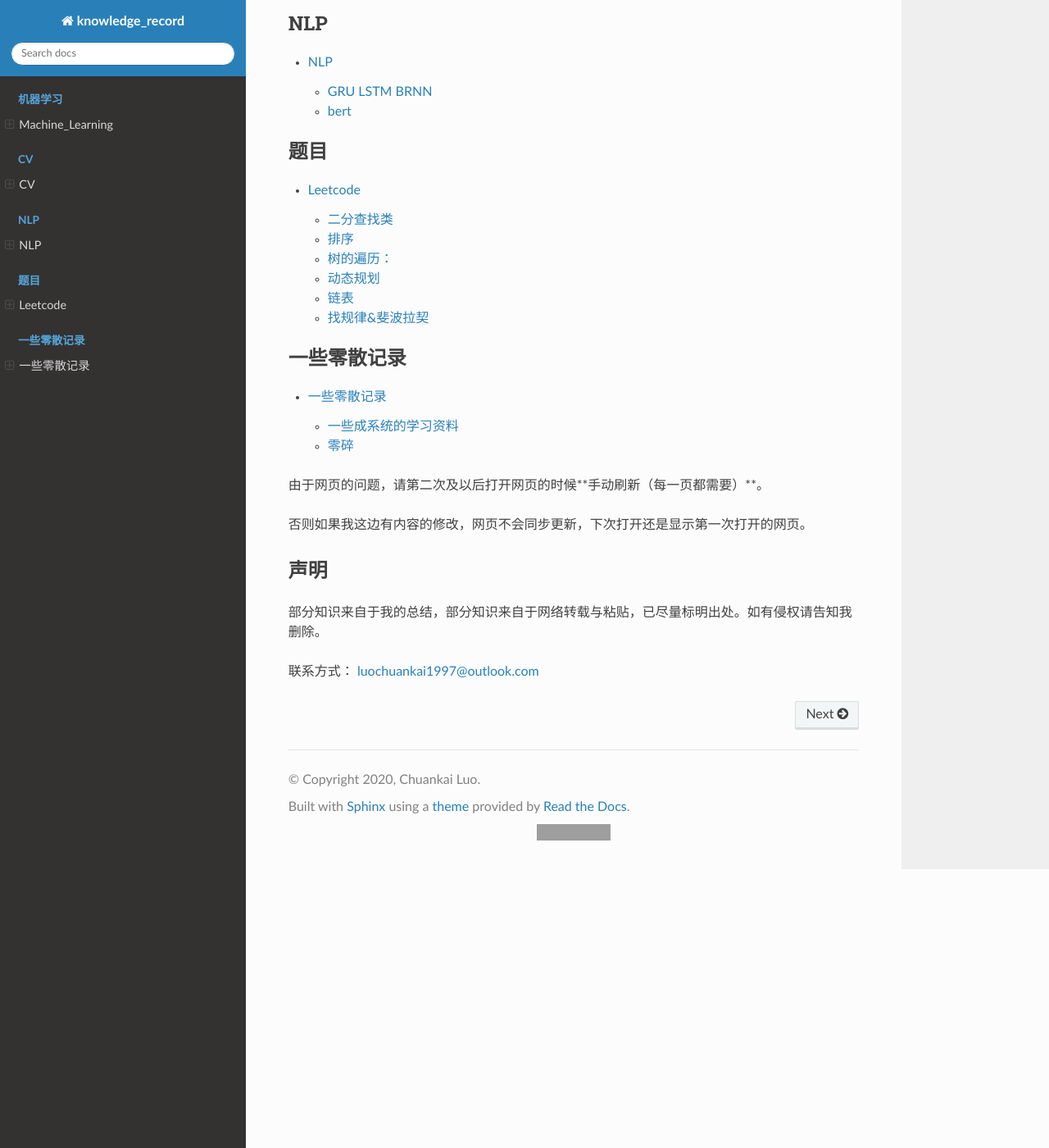
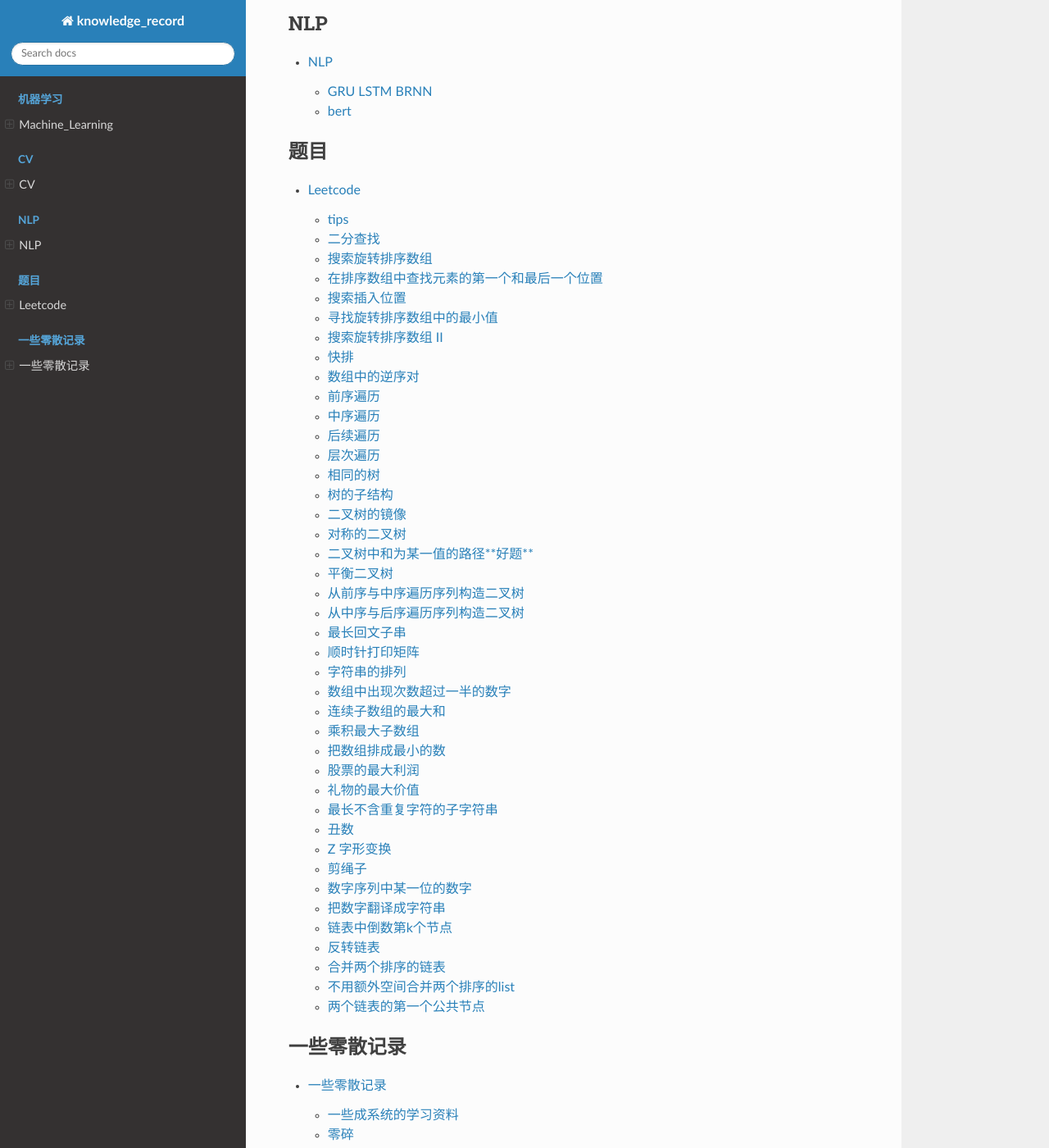
Before and after one commit to luochuankai-JHU/knowledge_record, a Sphinx documentation site: the page built from docs/index.rst, in a window 1280 px wide and 1400 px high, scrolled down 704 px. Shown: the whole window at 82% size. Built offline with Sphinx 7.4.7 and the Read the Docs theme 2.0.0, drawn with Linux system fonts in a browser that asks for light colours; some of the changed lines change nothing that is shown; grey boxes are pictures that could not be loaded.

Commit message:
leetcode

```diff
--- a/docs/leetcode/leetcode.rst
+++ b/docs/leetcode/leetcode.rst
@@ -7,11 +7,14 @@
 Leetcode
 ******************
 
-tips:
+这里保存一些我做题的解答和心得
 
-**面试写题的时候可以把注释也写上**
+tips
+--------------
 
-**写题的时候，在最前面写几个例子**
+面试写题的时候可以把注释也写上
+
+写题的时候，在最前面写几个例子
 
 
 二分查找类
@@ -135,8 +138,6 @@
             return [left,right]
 
 
-
-
 搜索插入位置
 -------------------------------
 
@@ -158,13 +159,6 @@
                 else:
                     l = mid + 1
             return l
-
-
-
-
-
-
-
 
 
 寻找旋转排序数组中的最小值
@@ -283,6 +277,17 @@
     print("before sort:",s)
     s1 = quicksort(s, left = 0, right = len(s) - 1)
     print("after sort:",s1)
+
+数组中的逆序对
+----------------------
+剑指 Offer 51.
+
+在数组中的两个数字，如果前面一个数字大于后面的数字，则这两个数字组成一个逆序对。输入一个数组，求出这个数组中的逆序对的总数。
+
+| 输入: [7,5,6,4]
+| 输出: 5
+
+这个是真不会...做法是用到归并排序...
 
 
 树的遍历：
@@ -615,8 +620,6 @@
                     return False
                 this_level = next_level
             return True
-
-
 
 
 二叉树中和为某一值的路径**好题**
@@ -990,19 +993,17 @@
 
 链接：https://leetcode-cn.com/problems/maximum-product-subarray/solution/duo-chong-si-lu-qiu-jie-by-powcai-3/
 
-思路很巧妙！ 因为这个题目比上一题难在，虽然现在的cur可能是一个很小的负数（但是绝对值大），再乘一个负数后就会变得很大。所以绝对值很重要。
-大正数和小负数（绝对值大）都要保存记录。而不是像上一题只用记录一个就行
+| 思路很巧妙！ 因为这个题目比上一题难在，虽然现在的cur可能是一个很小的负数（但是绝对值大），再乘一个负数后就会变得很大。所以绝对值很重要。
+| 大正数和小负数（绝对值大）都要保存记录。而不是像上一题只用记录一个就行
 
 
 还有一种解法暂时没太明白，也先记录下来。
 
 思路三：根据符号的个数 [^2]
 
-当负数个数为偶数时候，全部相乘一定最大
-
-当负数个数为奇数时候，它的左右两边的负数个数一定为偶数，只需求两边最大值
-
-当有 0 情况，重置就可以了
+| 当负数个数为偶数时候，全部相乘一定最大
+| 当负数个数为奇数时候，它的左右两边的负数个数一定为偶数，只需求两边最大值
+| 当有 0 情况，重置就可以了
 
 ::
 
@@ -1090,6 +1091,225 @@
                 Min = prices[i]
                 Max = prices[i]
         return res
+
+
+礼物的最大价值
+----------------------
+剑指 Offer 47.
+
+| 在一个 m*n 的棋盘的每一格都放有一个礼物，每个礼物都有一定的价值（价值大于 0）。
+| 你可以从棋盘的左上角开始拿格子里的礼物，并每次向右或者向下移动一格、直到到达棋盘的右下角。
+| 给定一个棋盘及其上面的礼物的价值，请计算你最多能拿到多少价值的礼物？
+
+
+示例 1:
+
+输入:
+| [
+|   [1,3,1],
+|   [1,5,1],
+|   [4,2,1]
+| ]
+| 输出: 12
+| 解释: 路径 1→3→5→2→1 可以拿到最多价值的礼物
+
+::
+
+    def maxValue(self, grid: List[List[int]]) -> int:
+        if grid==[]:
+            return 0
+        for j in range(len(grid)):
+            for i in range(len(grid[0])):
+                if i==0 and j==0:
+                    continue
+                if j==0 and i!=0:
+                    grid[j][i] += grid[j][i-1]
+                if i==0 and j!=0:
+                    grid[j][i] += grid[j-1][i]
+                if i!=0 and j!=0:
+                    grid[j][i] += max(grid[j-1][i],grid[j][i-1])
+        return grid[-1][-1]
+
+注意，最后一个if（讨论中间的格子），不要写else.....血的教训。依然是if，不然会和第三个if 组成if...else。
+
+除了第一行和第一列，其他的情况： 选择 max（左边，上面）+ 自己那一格
+
+更方便的做法是在左边和上面都补上一列0，这样就不用分四种情况讨论了，公式能通用。
+
+https://leetcode-cn.com/problems/li-wu-de-zui-da-jie-zhi-lcof/solution/mian-shi-ti-47-li-wu-de-zui-da-jie-zhi-dong-tai-gu/
+
+最长不含重复字符的子字符串
+---------------------------------
+剑指 Offer 48.
+
+请从字符串中找出一个最长的不包含重复字符的子字符串，计算该最长子字符串的长度。
+
+示例 1:
+
+| 输入: "abcabcbb"
+| 输出: 3
+| 解释: 因为无重复字符的最长子串是 "abc"，所以其长度为 3。
+| 示例 2:
+
+| 输入: "bbbbb"
+| 输出: 1
+| 解释: 因为无重复字符的最长子串是 "b"，所以其长度为 1。
+| 示例 3:
+
+| 输入: "pwwkew"
+| 输出: 3
+| 解释: 因为无重复字符的最长子串是 "wke"，所以其长度为 3。请注意，你的答案必须是 子串 的长度，"pwke" 是一个子序列，不是子串。
+
+::
+
+    def lengthOfLongestSubstring(self, s: str) -> int:
+        if len(s)<=1:
+            return len(s)
+        i = 0
+        res = 1
+        for j in range(1,len(s)):
+            if s[j] not in s[i:j]:
+                pass
+            else:
+                i = s[i:j].index(s[j]) + i + 1
+            res = max(res,j-i+1)
+        return res
+
+
+丑数
+--------------
+剑指 Offer 49.
+
+我们把只包含质因子 2、3 和 5 的数称作丑数（Ugly Number）。求按从小到大的顺序的第 n 个丑数。
+
+| 示例:
+| 输入: n = 10
+| 输出: 12
+| 解释: 1, 2, 3, 4, 5, 6, 8, 9, 10, 12 是前 10 个丑数。
+
+::
+
+    def nthUglyNumber(self, n: int) -> int:
+        index= 1
+        ugly = [1]
+        dp2,dp3,dp5 = 0,0,0
+        while index <= n-1:
+            cur = min(2*ugly[dp2], 3*ugly[dp3], 5*ugly[dp5])
+            if cur == 2*ugly[dp2]:
+                dp2 += 1
+            if cur == 3*ugly[dp3]:
+                dp3 += 1
+            if cur == 5*ugly[dp5]:
+                dp5 += 1
+            index += 1
+            ugly.append(cur)
+        return ugly[-1]
+
+| 最朴素（暴力）的解法是这样：
+| 首先我们明白，类比跳台阶那个题目，任意一个新的丑数，一定是之前的丑数 *2 或 *3 或 *5 得来的。
+| 那么最暴力的做法就是，要生成一个新的丑数，把之前所有的元素都乘 2，3，5。然后找到最小的那个（注意！不能只选倒数三个人，因为10=2*5）
+
+| 这里造成冗余的原因是：
+| 很多之前的数已经没有意义了，比如3，如果已经通过3*2得到了6，那么下次就不需要再算3*2了。
+
+| 由此，这道题可以维护三个指针。
+
+| 注意，这里用三个if的原因是为了解决这个难题：得到6的时候，不仅是2*3，其实也是3*2。所以这两种可能性都要失效，所以这两个指针都要+1
+
+| 再要注意的地方是，我最开始写的是while index<= n。这样算的是第n+1个丑数
+
+
+Z 字形变换
+-----------------
+leetcode 6.
+
+将一个给定字符串根据给定的行数，以从上往下、从左到右进行 Z 字形排列。
+
+.. image:: ../../_static/leetcode/6.png
+	:align: center
+
+
+找规律&斐波拉契
+===================
+
+跳台阶---斐波拉契
+
+剪绳子
+----------------------
+
+剑指 Offer 14- I.
+
+| 给你一根长度为 n 的绳子，请把绳子剪成整数长度的 m 段（m、n都是整数，n>1并且m>1），每段绳子的长度记为 k[0],k[1]...k[m-1] 。
+| 请问 k[0]*k[1]*...*k[m-1] 可能的最大乘积是多少？
+| 例如，当绳子的长度是8时，我们把它剪成长度分别为2、3、3的三段，此时得到的最大乘积是18。
+
+| 示例
+| 输入: 10
+| 输出: 36
+| 解释: 10 = 3 + 3 + 4, 3 × 3 × 4 = 36
+
+
+
+数字序列中某一位的数字
+-----------------------------
+剑指 Offer 44.
+
+数字以0123456789101112131415…的格式序列化到一个字符序列中。在这个序列中，第5位（从下标0开始计数）是5，第13位是1，第19位是4，等等。
+
+请写一个函数，求任意第n位对应的数字。
+
+::
+
+    def findNthDigit(self, n: int) -> int:
+        digit, start, count = 1, 1, 9
+        while n > count: # 1.
+            n -= count
+            start *= 10
+            digit += 1
+            count = 9 * start * digit
+        num = start + (n - 1) // digit # 2.
+        return int(str(num)[(n - 1) % digit]) # 3.
+
+
+.. image:: ../../_static/leetcode/剑指44.png
+    :align: center
+
+
+https://leetcode-cn.com/problems/shu-zi-xu-lie-zhong-mou-yi-wei-de-shu-zi-lcof/solution/mian-shi-ti-44-shu-zi-xu-lie-zhong-mou-yi-wei-de-6/
+
+
+把数字翻译成字符串
+--------------------------
+剑指 Offer 46.
+
+给定一个数字，我们按照如下规则把它翻译为字符串：0 翻译成 “a” ，1 翻译成 “b”，……，11 翻译成 “l”，……，25 翻译成 “z”。一个数字可能有多个翻译。请编程实现一个函数，用来计算一个数字有多少种不同的翻译方法。
+
+| 示例
+| 输入: 12258
+| 输出: 5
+| 解释: 12258有5种不同的翻译，分别是"bccfi", "bwfi", "bczi", "mcfi"和"mzi"
+
+::
+
+    def translateNum(self, num: int) -> int:
+        num = str(num)
+        if len(num)<=1:
+            return len(num)
+        if len(num)>=2:
+            if int(num[:2])<=25:
+                res = [1,2]
+            else:
+                res = [1,1]
+
+        for i in range(2,len(num)):
+            if int(num[i-1]+num[i])<=25 and num[i-1]!="0":
+                res.append(res[-1] + res[-2])
+            else:
+                res.append(res[-1])
+        return res[-1]
+
+num[i-1]!="0" 这里要注意，否则处理 506 这样带0的数据会出错
+
 
 
 链表
@@ -1226,163 +1446,13 @@
         list1+=list2
 
 
-礼物的最大价值
-----------------------
-剑指 Offer 47.
+两个链表的第一个公共节点
+--------------------------------
+剑指 Offer 52.
 
-| 在一个 m*n 的棋盘的每一格都放有一个礼物，每个礼物都有一定的价值（价值大于 0）。
-| 你可以从棋盘的左上角开始拿格子里的礼物，并每次向右或者向下移动一格、直到到达棋盘的右下角。
-| 给定一个棋盘及其上面的礼物的价值，请计算你最多能拿到多少价值的礼物？
+输入两个链表，找出它们的第一个公共节点。
 
-
-示例 1:
-
-输入:
-| [
-|   [1,3,1],
-|   [1,5,1],
-|   [4,2,1]
-| ]
-| 输出: 12
-| 解释: 路径 1→3→5→2→1 可以拿到最多价值的礼物
+.. image:: ../../_static/leetcode/剑指52.png
+    :align: center
 
 ::
-
-    def maxValue(self, grid: List[List[int]]) -> int:
-        if grid==[]:
-            return 0
-        for j in range(len(grid)):
-            for i in range(len(grid[0])):
-                if i==0 and j==0:
-                    continue
-                if j==0 and i!=0:
-                    grid[j][i] += grid[j][i-1]
-                if i==0 and j!=0:
-                    grid[j][i] += grid[j-1][i]
-                if i!=0 and j!=0:
-                    grid[j][i] += max(grid[j-1][i],grid[j][i-1])
-        return grid[-1][-1]
-
-注意，最后一个if（讨论中间的格子），不要写else.....血的教训。依然是if，不然会和第三个if 组成if...else。
-
-除了第一行和第一列，其他的情况： 选择 max（左边，上面）+ 自己那一格
-
-更方便的做法是在左边和上面都补上一列0，这样就不用分四种情况讨论了，公式能通用。
-
-https://leetcode-cn.com/problems/li-wu-de-zui-da-jie-zhi-lcof/solution/mian-shi-ti-47-li-wu-de-zui-da-jie-zhi-dong-tai-gu/
-
-最长不含重复字符的子字符串
----------------------------------
-剑指 Offer 48.
-
-请从字符串中找出一个最长的不包含重复字符的子字符串，计算该最长子字符串的长度。
-
-示例 1:
-
-| 输入: "abcabcbb"
-| 输出: 3
-| 解释: 因为无重复字符的最长子串是 "abc"，所以其长度为 3。
-| 示例 2:
-
-| 输入: "bbbbb"
-| 输出: 1
-| 解释: 因为无重复字符的最长子串是 "b"，所以其长度为 1。
-| 示例 3:
-
-| 输入: "pwwkew"
-| 输出: 3
-| 解释: 因为无重复字符的最长子串是 "wke"，所以其长度为 3。请注意，你的答案必须是 子串 的长度，"pwke" 是一个子序列，不是子串。
-
-::
-
-    def lengthOfLongestSubstring(self, s: str) -> int:
-        if len(s)<=1:
-            return len(s)
-        i = 0
-        res = 1
-        for j in range(1,len(s)):
-            if s[j] not in s[i:j]:
-                pass
-            else:
-                i = s[i:j].index(s[j]) + i + 1
-            res = max(res,j-i+1)
-        return res
-
-
-找规律&斐波拉契
-===================
-
-跳台阶---斐波拉契
-
-剪绳子
-----------------------
-剑指 Offer 14- I.
-| 给你一根长度为 n 的绳子，请把绳子剪成整数长度的 m 段（m、n都是整数，n>1并且m>1），每段绳子的长度记为 k[0],k[1]...k[m-1] 。
-| 请问 k[0]*k[1]*...*k[m-1] 可能的最大乘积是多少？
-| 例如，当绳子的长度是8时，我们把它剪成长度分别为2、3、3的三段，此时得到的最大乘积是18。
-
-| 示例
-| 输入: 10
-| 输出: 36
-| 解释: 10 = 3 + 3 + 4, 3 × 3 × 4 = 36
-
-
-
-数字序列中某一位的数字
------------------------------
-剑指 Offer 44.
-
-数字以0123456789101112131415…的格式序列化到一个字符序列中。在这个序列中，第5位（从下标0开始计数）是5，第13位是1，第19位是4，等等。
-
-请写一个函数，求任意第n位对应的数字。
-
-::
-
-    def findNthDigit(self, n: int) -> int:
-        digit, start, count = 1, 1, 9
-        while n > count: # 1.
-            n -= count
-            start *= 10
-            digit += 1
-            count = 9 * start * digit
-        num = start + (n - 1) // digit # 2.
-        return int(str(num)[(n - 1) % digit]) # 3.
-
-
-.. image:: ../../_static/leetcode/剑指44.png
-    :align: center
-
-
-https://leetcode-cn.com/problems/shu-zi-xu-lie-zhong-mou-yi-wei-de-shu-zi-lcof/solution/mian-shi-ti-44-shu-zi-xu-lie-zhong-mou-yi-wei-de-6/
-
-
-把数字翻译成字符串
---------------------------
-剑指 Offer 46.
-
-给定一个数字，我们按照如下规则把它翻译为字符串：0 翻译成 “a” ，1 翻译成 “b”，……，11 翻译成 “l”，……，25 翻译成 “z”。一个数字可能有多个翻译。请编程实现一个函数，用来计算一个数字有多少种不同的翻译方法。
-
-示例 1:
-
-| 输入: 12258
-| 输出: 5
-| 解释: 12258有5种不同的翻译，分别是"bccfi", "bwfi", "bczi", "mcfi"和"mzi"::
-
-    def translateNum(self, num: int) -> int:
-        num = str(num)
-        if len(num)<=1:
-            return len(num)
-        if len(num)>=2:
-            if int(num[:2])<=25:
-                res = [1,2]
-            else:
-                res = [1,1]
-
-        for i in range(2,len(num)):
-            if int(num[i-1]+num[i])<=25 and num[i-1]!="0":
-                res.append(res[-1] + res[-2])
-            else:
-                res.append(res[-1])
-        return res[-1]
-
-num[i-1]!="0" 这里要注意，否则处理 506 这样带0的数据会出错
```
Also changed, not shown: docs/_static/leetcode/6.png (added), docs/_static/leetcode/剑指52.png (added).
